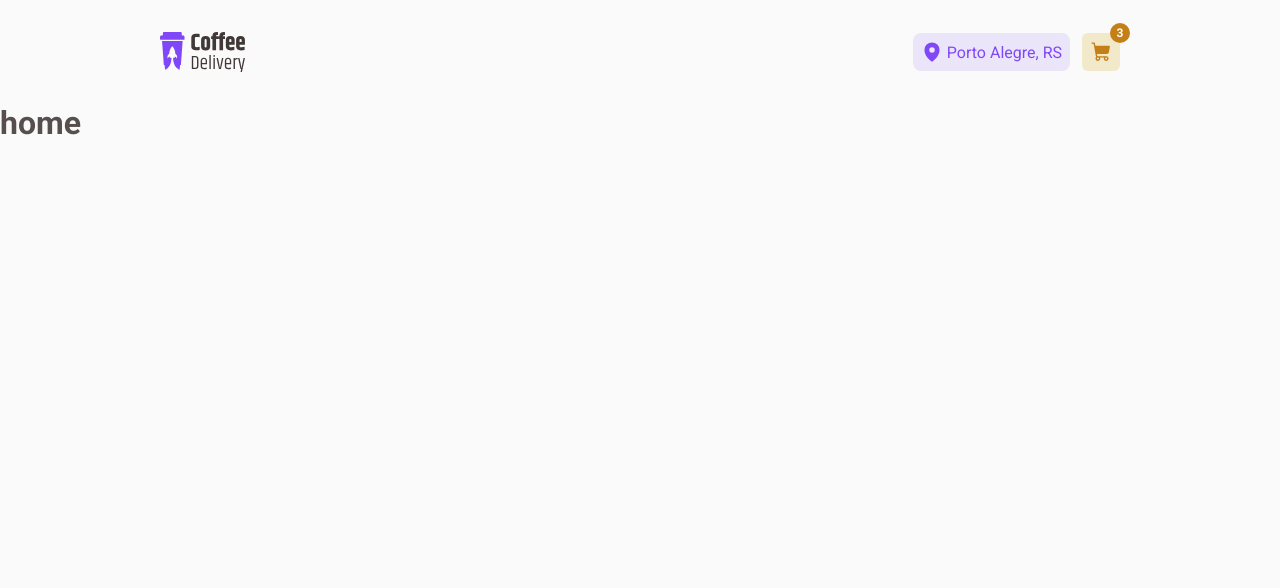
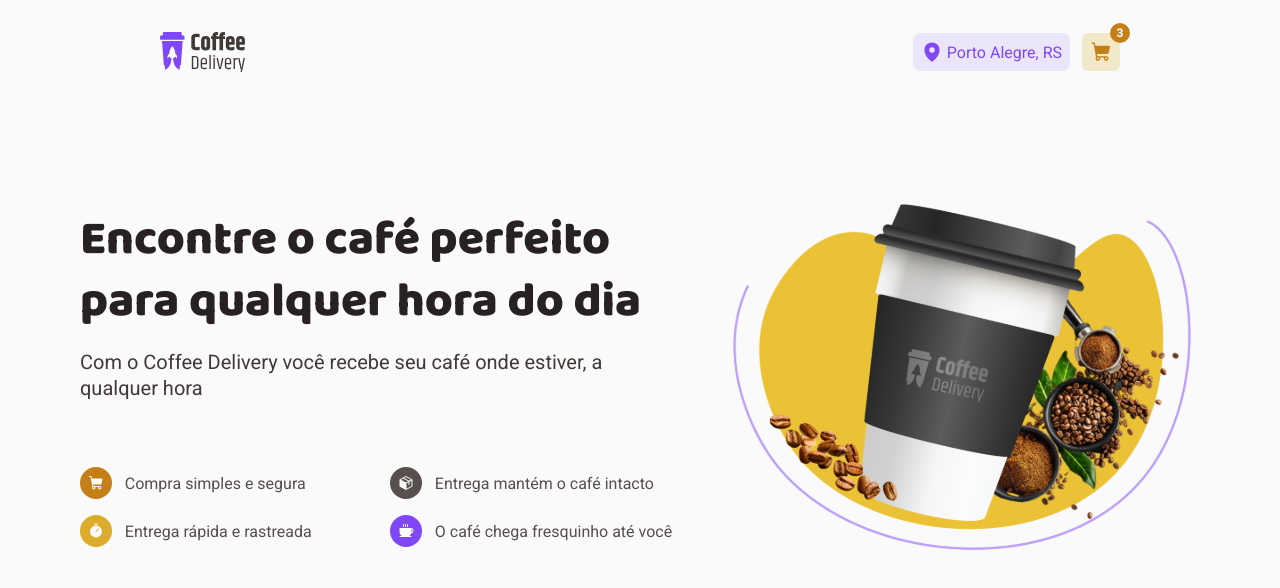
Before and after one commit to espjotape/Coffee-Delivery, a React (Vite) app: page / in a window 1280 px wide. Shown: the top 588 px of the page. Built offline with nearby package versions, Linux system fonts and the light colour scheme.

Commit message:
Page: Home

```diff
--- a/src/pages/Home/Index.tsx
+++ b/src/pages/Home/Index.tsx
@@ -1,5 +1,51 @@
+import { Container, Content, Heading, Info } from "./styles"
+import { Coffee, Package, ShoppingCart, Timer } from '@phosphor-icons/react'
+
 export function Home() {
  return(
-  <h1>home</h1>
+  <Container>
+   <Content>
+    <div>
+     <Heading>
+      <h1>Encontre o café perfeito para qualquer hora do dia
+      </h1>
+      <p>Com o Coffee Delivery você recebe seu café onde estiver, a qualquer hora</p>
+     </Heading>
+
+     <Info>
+      <div>
+        <div className="icon-wrapper yellow-dark">
+          <ShoppingCart weight="fill" size={16} />
+        </div>
+        <span>Compra simples e segura</span>
+      </div>
+
+       <div>
+          <div className="icon-wrapper base-text">
+            <Package weight="fill" size={16} />
+          </div>
+          <span>Entrega mantém o café intacto</span>
+        </div>
+       <div>
+
+       <div className="icon-wrapper yellow">
+         <Timer weight="fill" size={16} />
+        </div>
+         <span>Entrega rápida e rastreada</span>
+       </div>
+
+       <div>
+         <div className="icon-wrapper purple">
+           <Coffee weight="fill" size={16} />
+         </div>
+         <span>O café chega fresquinho até você</span>
+       </div>
+     </Info>
+
+    </div>
+
+    <img src="/img/coffee.svg" alt="img de um copo flutuando no background"/>
+   </Content>
+  </Container>
  )
 }
--- /dev/null
+++ b/src/pages/Home/styles.ts
@@ -0,0 +1,93 @@
+import styled, { css } from "styled-components";
+
+export const Container = styled.main`
+ max-width: 70rem;
+ display: flex;
+ justify-content: space-between;
+ align-items: center;
+ margin: 0 auto;
+`
+
+export const Content = styled.div`
+ display: flex;
+ align-items: center;
+ justify-content: space-between;
+ padding-top: 5.87rem;
+
+ > div {
+  margin-right: 2.5rem;
+ }
+`
+
+export const Heading = styled.div`
+ display: flex;
+ flex-direction: column;
+ gap: 1rem;
+
+ h1 {
+  font-family: 'Baloo 2', sans-serif;
+  font-size: 3rem;
+  line-height: 130%;
+  font-weight: 800;
+  color: ${(props => props.theme.COLORS["base-title"])}
+ }
+
+ p {
+  font-size: 1.25rem;
+  line-height: 130%;
+  color: ${(props => props.theme.COLORS["base-subtitle"])};
+  margin-bottom: 4.12rem;
+ }
+`
+
+const baseIconStyle = css`
+  height: 32px;
+  width: 32px;
+  border-radius: 50%;
+  display: flex;
+  align-items: center;
+  justify-content: center;
+
+`;
+
+export const Info = styled.div`
+ display: grid;
+ grid-template-columns: 1fr 1fr;
+ gap: 1rem;
+
+ .icon-wrapper {
+  ${baseIconStyle}
+  background-color: ${(props) => props.theme.COLORS["yellow-dark"]};
+  color: ${(props) => props.theme.COLORS.background};
+ }
+
+ .yellow {
+  ${baseIconStyle};
+  background-color: ${(props) => props.theme.COLORS.yellow};
+  }
+
+  .yellow-dark {
+  ${baseIconStyle};
+  background-color: ${(props) => props.theme.COLORS["yellow-dark"]};
+  }
+
+  .base-text {
+  ${baseIconStyle};
+  background-color: ${(props) => props.theme.COLORS["base-text"]};
+  }
+
+  .purple {
+   ${baseIconStyle};
+   background-color: ${(props) => props.theme.COLORS.purple};
+  }
+
+ > div {
+   display: flex;
+   align-items: center;
+   gap: .8rem;
+
+   span {
+    color: ${(props) => props.theme.COLORS["base-text"]};
+   }
+  }
+`
```
Also changed, not shown: public/img/bg-blur.svg (added), public/img/coffee.svg (added).
